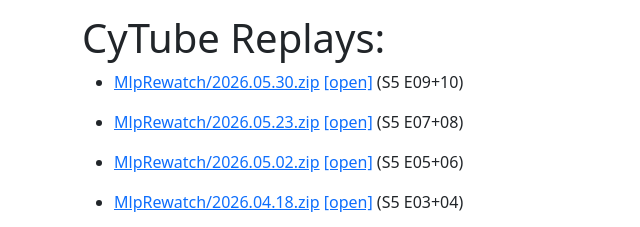
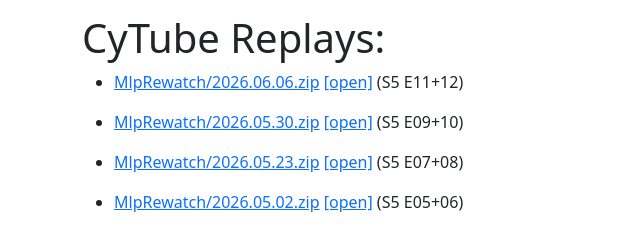
Before and after one commit to firlin123/mare, a website: page static/index.html in a window 1280 px wide. Shown: the part 490-717 px from the top of the page, 0-640 px from the left. Drawn offline with nearby package versions, Linux system fonts and the light colour scheme.

Commit message:
MlpRewatch/2026.06.06.zip

```diff
--- a/static/index.html
+++ b/static/index.html
@@ -46,6 +46,7 @@
         </ul>
         <h1>CyTube Replays: </h1>
         <ul>
+            <li class="mb-3"><a href="https://rp.oc4.pp.ua/0_PublicData/Replays/MlpRewatch/2026.06.06.zip">MlpRewatch/2026.06.06.zip</a> <a href="https://firlin123.github.io/cytube-replay/load?zip=https://rp.oc4.pp.ua/0_PublicData/Replays/MlpRewatch/2026.06.06.zip">[open]</a> (S5 E11+12)</li>
             <li class="mb-3"><a href="https://rp.oc4.pp.ua/0_PublicData/Replays/MlpRewatch/2026.05.30.zip">MlpRewatch/2026.05.30.zip</a> <a href="https://firlin123.github.io/cytube-replay/load?zip=https://rp.oc4.pp.ua/0_PublicData/Replays/MlpRewatch/2026.05.30.zip">[open]</a> (S5 E09+10)</li>
             <li class="mb-3"><a href="https://rp.oc4.pp.ua/0_PublicData/Replays/MlpRewatch/2026.05.23.zip">MlpRewatch/2026.05.23.zip</a> <a href="https://firlin123.github.io/cytube-replay/load?zip=https://rp.oc4.pp.ua/0_PublicData/Replays/MlpRewatch/2026.05.23.zip">[open]</a> (S5 E07+08)</li>
             <li class="mb-3"><a href="https://rp.oc4.pp.ua/0_PublicData/Replays/MlpRewatch/2026.05.02.zip">MlpRewatch/2026.05.02.zip</a> <a href="https://firlin123.github.io/cytube-replay/load?zip=https://rp.oc4.pp.ua/0_PublicData/Replays/MlpRewatch/2026.05.02.zip">[open]</a> (S5 E05+06)</li>
```
